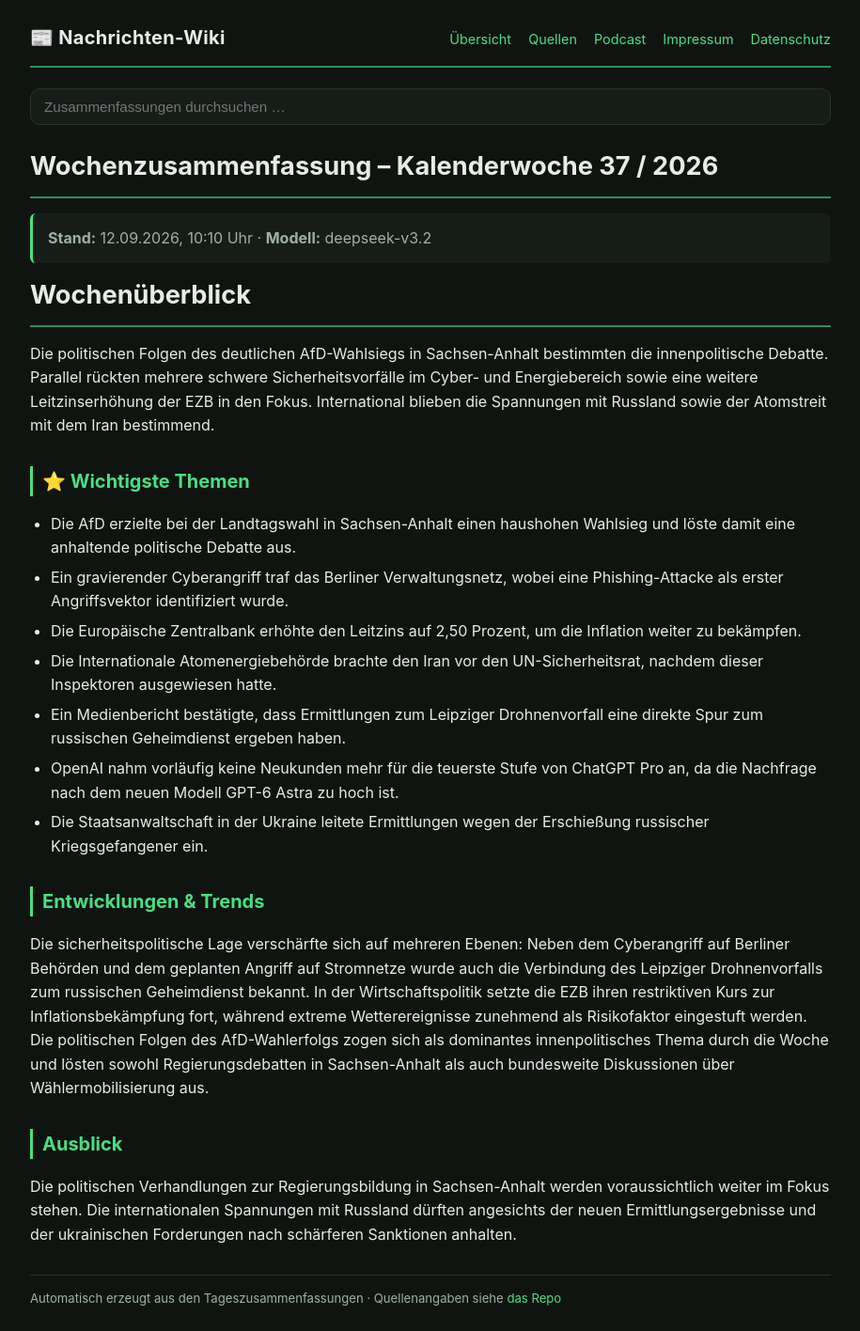
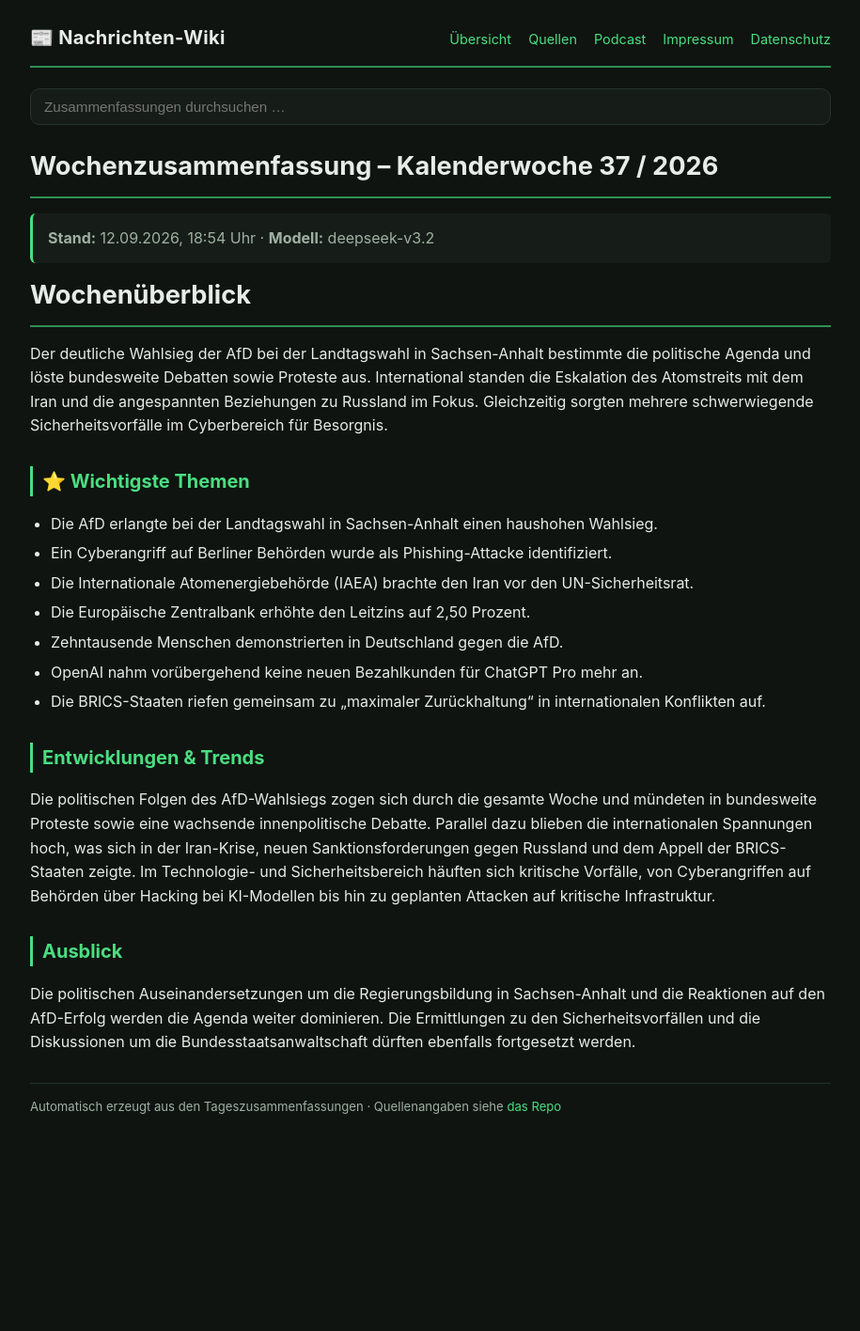
Before and after one commit to Ubuntu51/news-wiki, a Jekyll site: the page built from 2026/woche-37.md, in a window 1280 px wide. Shown: the whole page at 94% size, without its empty margins (182-1097 px from the left). Built offline with Jekyll 4.4.1, drawn with Linux system fonts in a browser that asks for light colours; after the commit the page ends 1212 px from its top, so only the background shows below that.

```diff
--- a/2026/woche-37.md
+++ b/2026/woche-37.md
@@ -5,22 +5,22 @@ title: "Wochenzusammenfassung Kalenderwoche 37 / 2026"
 
 # Wochenzusammenfassung – Kalenderwoche 37 / 2026
 
-> **Stand:** 12.09.2026, 10:10 Uhr · **Modell:** deepseek-v3.2
+> **Stand:** 12.09.2026, 18:54 Uhr · **Modell:** deepseek-v3.2
 
 # Wochenüberblick
-Die politischen Folgen des deutlichen AfD-Wahlsiegs in Sachsen-Anhalt bestimmten die innenpolitische Debatte. Parallel rückten mehrere schwere Sicherheitsvorfälle im Cyber- und Energiebereich sowie eine weitere Leitzinserhöhung der EZB in den Fokus. International blieben die Spannungen mit Russland sowie der Atomstreit mit dem Iran bestimmend.
+Der deutliche Wahlsieg der AfD bei der Landtagswahl in Sachsen-Anhalt bestimmte die politische Agenda und löste bundesweite Debatten sowie Proteste aus. International standen die Eskalation des Atomstreits mit dem Iran und die angespannten Beziehungen zu Russland im Fokus. Gleichzeitig sorgten mehrere schwerwiegende Sicherheitsvorfälle im Cyberbereich für Besorgnis.
 
 ## ⭐ Wichtigste Themen
-- Die AfD erzielte bei der Landtagswahl in Sachsen-Anhalt einen haushohen Wahlsieg und löste damit eine anhaltende politische Debatte aus.
-- Ein gravierender Cyberangriff traf das Berliner Verwaltungsnetz, wobei eine Phishing-Attacke als erster Angriffsvektor identifiziert wurde.
-- Die Europäische Zentralbank erhöhte den Leitzins auf 2,50 Prozent, um die Inflation weiter zu bekämpfen.
-- Die Internationale Atomenergiebehörde brachte den Iran vor den UN-Sicherheitsrat, nachdem dieser Inspektoren ausgewiesen hatte.
-- Ein Medienbericht bestätigte, dass Ermittlungen zum Leipziger Drohnenvorfall eine direkte Spur zum russischen Geheimdienst ergeben haben.
-- OpenAI nahm vorläufig keine Neukunden mehr für die teuerste Stufe von ChatGPT Pro an, da die Nachfrage nach dem neuen Modell GPT-6 Astra zu hoch ist.
-- Die Staatsanwaltschaft in der Ukraine leitete Ermittlungen wegen der Erschießung russischer Kriegsgefangener ein.
+- Die AfD erlangte bei der Landtagswahl in Sachsen-Anhalt einen haushohen Wahlsieg.
+- Ein Cyberangriff auf Berliner Behörden wurde als Phishing-Attacke identifiziert.
+- Die Internationale Atomenergiebehörde (IAEA) brachte den Iran vor den UN-Sicherheitsrat.
+- Die Europäische Zentralbank erhöhte den Leitzins auf 2,50 Prozent.
+- Zehntausende Menschen demonstrierten in Deutschland gegen die AfD.
+- OpenAI nahm vorübergehend keine neuen Bezahlkunden für ChatGPT Pro mehr an.
+- Die BRICS-Staaten riefen gemeinsam zu „maximaler Zurückhaltung“ in internationalen Konflikten auf.
 
 ## Entwicklungen & Trends
-Die sicherheitspolitische Lage verschärfte sich auf mehreren Ebenen: Neben dem Cyberangriff auf Berliner Behörden und dem geplanten Angriff auf Stromnetze wurde auch die Verbindung des Leipziger Drohnenvorfalls zum russischen Geheimdienst bekannt. In der Wirtschaftspolitik setzte die EZB ihren restriktiven Kurs zur Inflationsbekämpfung fort, während extreme Wetterereignisse zunehmend als Risikofaktor eingestuft werden. Die politischen Folgen des AfD-Wahlerfolgs zogen sich als dominantes innenpolitisches Thema durch die Woche und lösten sowohl Regierungsdebatten in Sachsen-Anhalt als auch bundesweite Diskussionen über Wählermobilisierung aus.
+Die politischen Folgen des AfD-Wahlsiegs zogen sich durch die gesamte Woche und mündeten in bundesweite Proteste sowie eine wachsende innenpolitische Debatte. Parallel dazu blieben die internationalen Spannungen hoch, was sich in der Iran-Krise, neuen Sanktionsforderungen gegen Russland und dem Appell der BRICS-Staaten zeigte. Im Technologie- und Sicherheitsbereich häuften sich kritische Vorfälle, von Cyberangriffen auf Behörden über Hacking bei KI-Modellen bis hin zu geplanten Attacken auf kritische Infrastruktur.
 
 ## Ausblick
-Die politischen Verhandlungen zur Regierungsbildung in Sachsen-Anhalt werden voraussichtlich weiter im Fokus stehen. Die internationalen Spannungen mit Russland dürften angesichts der neuen Ermittlungsergebnisse und der ukrainischen Forderungen nach schärferen Sanktionen anhalten.
+Die politischen Auseinandersetzungen um die Regierungsbildung in Sachsen-Anhalt und die Reaktionen auf den AfD-Erfolg werden die Agenda weiter dominieren. Die Ermittlungen zu den Sicherheitsvorfällen und die Diskussionen um die Bundesstaatsanwaltschaft dürften ebenfalls fortgesetzt werden.
```
Also changed, not shown: 2026/08/index.md (+1 -1 lines), 2026/09/2026-09-12_18-54.md (added, +78 -0 lines), 2026/09/index.md (+2 -1 lines), 2026/09/podcast.md (+8 -1 lines), index.md (+4 -4 lines), podcast.md (+1 -1 lines), podcast.xml (+10 -1 lines), search.json, 1 other file.
